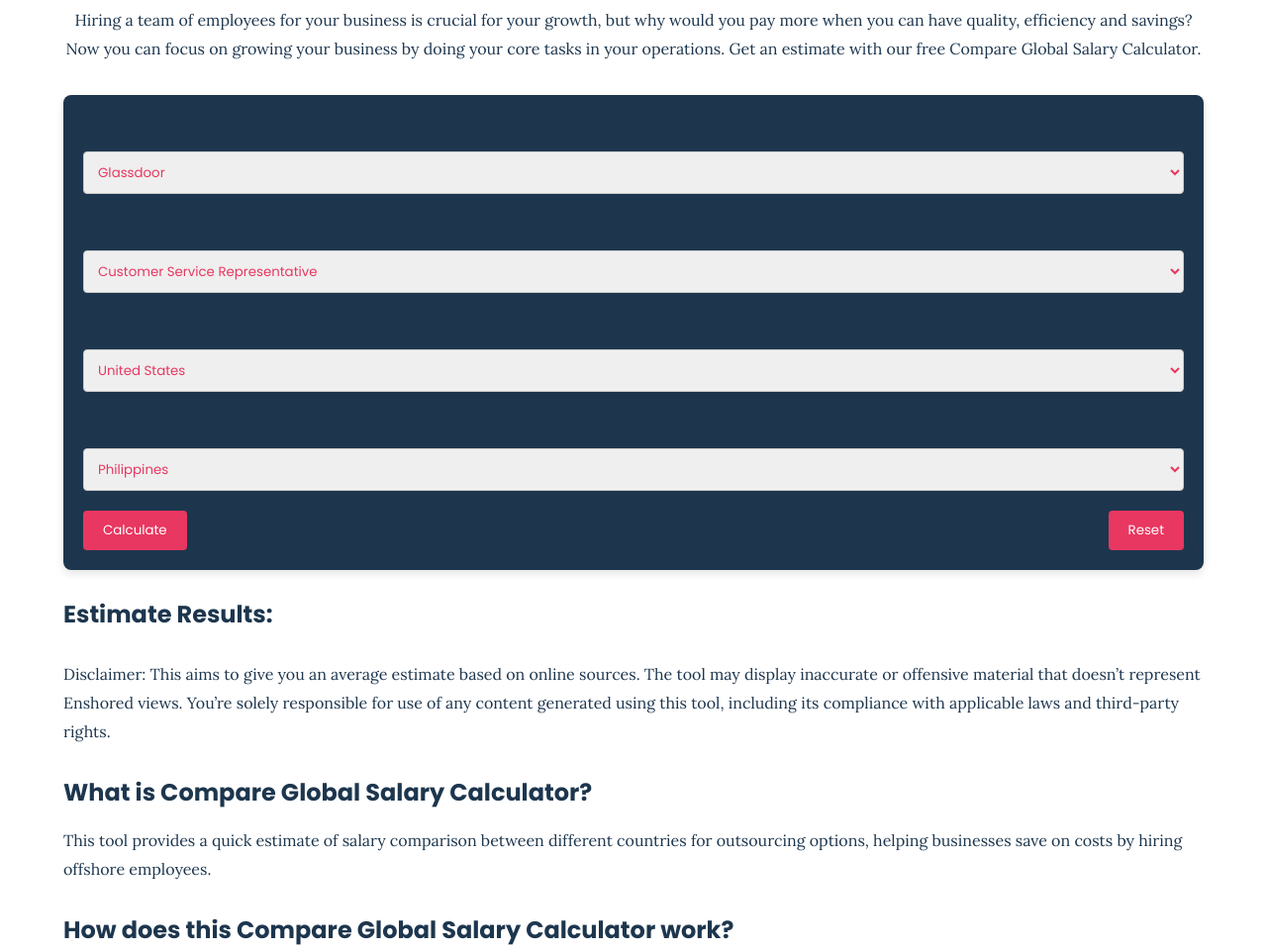
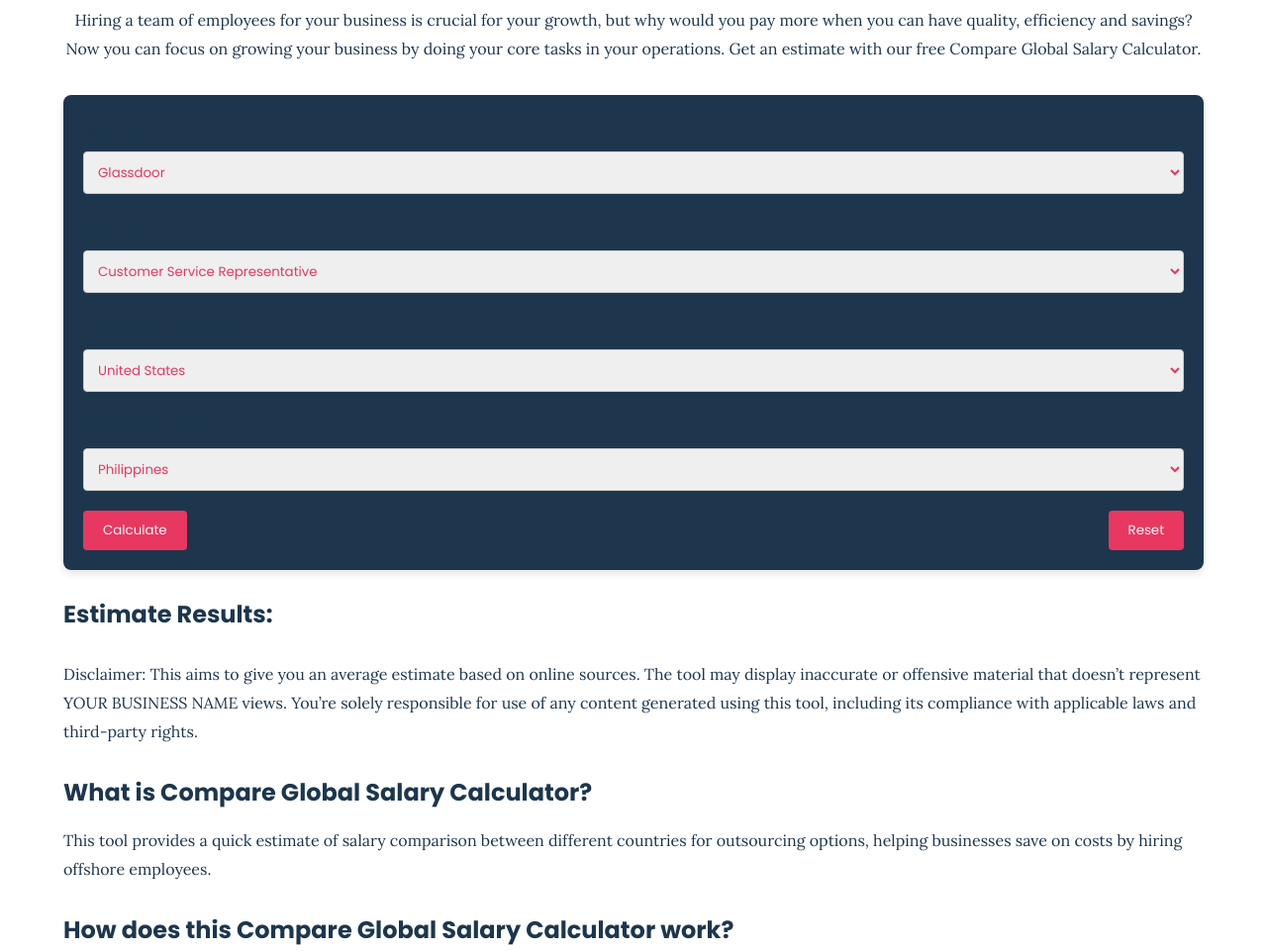
Before and after one commit to juliedev1622/global-salary-calculator, a plain HTML site: page index.html in a window 1280 px wide. Shown: the part 136-1097 px from the top of the page at 99% size. Drawn offline with Linux system fonts and the light colour scheme.

Commit message:
Update index.html

```diff
--- a/index.html
+++ b/index.html
@@ -52,7 +52,7 @@
         </div>
 
         <div class="disclaimer">
-            <p>Disclaimer: This aims to give you an average estimate based on online sources. The tool may display inaccurate or offensive material that doesn’t represent Enshored views. You’re solely responsible for use of any content generated using this tool, including its compliance with applicable laws and third-party rights.</p>
+            <p>Disclaimer: This aims to give you an average estimate based on online sources. The tool may display inaccurate or offensive material that doesn’t represent YOUR BUSINESS NAME views. You’re solely responsible for use of any content generated using this tool, including its compliance with applicable laws and third-party rights.</p>
         </div>
 
         <div class="about">
```
